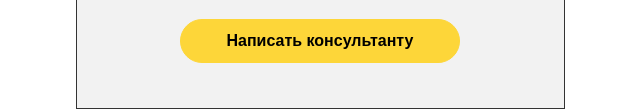
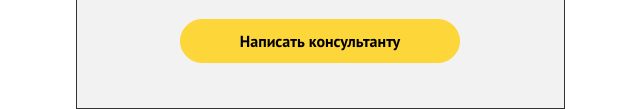
Before and after one commit to MyKachanov/1801190306v, a website: page app/index.html in a window 1280 px wide. Shown: the part 836-945 px from the top of the page, 320-960 px from the left. Drawn offline with nearby package versions, Linux system fonts and the light colour scheme.

Commit message:
Fix fonts

```diff
--- a/app/index.html
+++ b/app/index.html
@@ -8,6 +8,7 @@
     <!-- Bootstrap CSS -->
     <link rel="stylesheet" href="https://stackpath.bootstrapcdn.com/bootstrap/4.3.1/css/bootstrap.min.css" integrity="sha384-ggOyR0iXCbMQv3Xipma34MD+dH/1fQ784/j6cY/iJTQUOhcWr7x9JvoRxT2MZw1T" crossorigin="anonymous">
     <link rel="stylesheet" href="https://use.fontawesome.com/releases/v5.7.2/css/all.css" integrity="sha384-fnmOCqbTlWIlj8LyTjo7mOUStjsKC4pOpQbqyi7RrhN7udi9RwhKkMHpvLbHG9Sr" crossorigin="anonymous">
+    <link href="https://fonts.googleapis.com/css?family=PT+Sans:700" rel="stylesheet">
     <link rel="stylesheet" href="css/main.css">
     <title>Вероника Ростова</title>
   </head>
--- a/app/sass/main.sass
+++ b/app/sass/main.sass
@@ -171,7 +171,7 @@ body
                 margin: auto
                 width: 280px
                 margin: 10px auto
-                font-weight: 700
+                font-family: 'PT Sans', sans-serif;
                 border: 1px solid #fdd639
                 background-color: #fdd639
                 border-radius: 70px
```
Also changed, not shown: src/index.html (+1 -0 lines), app/css/main.css, src/css/main.css.
